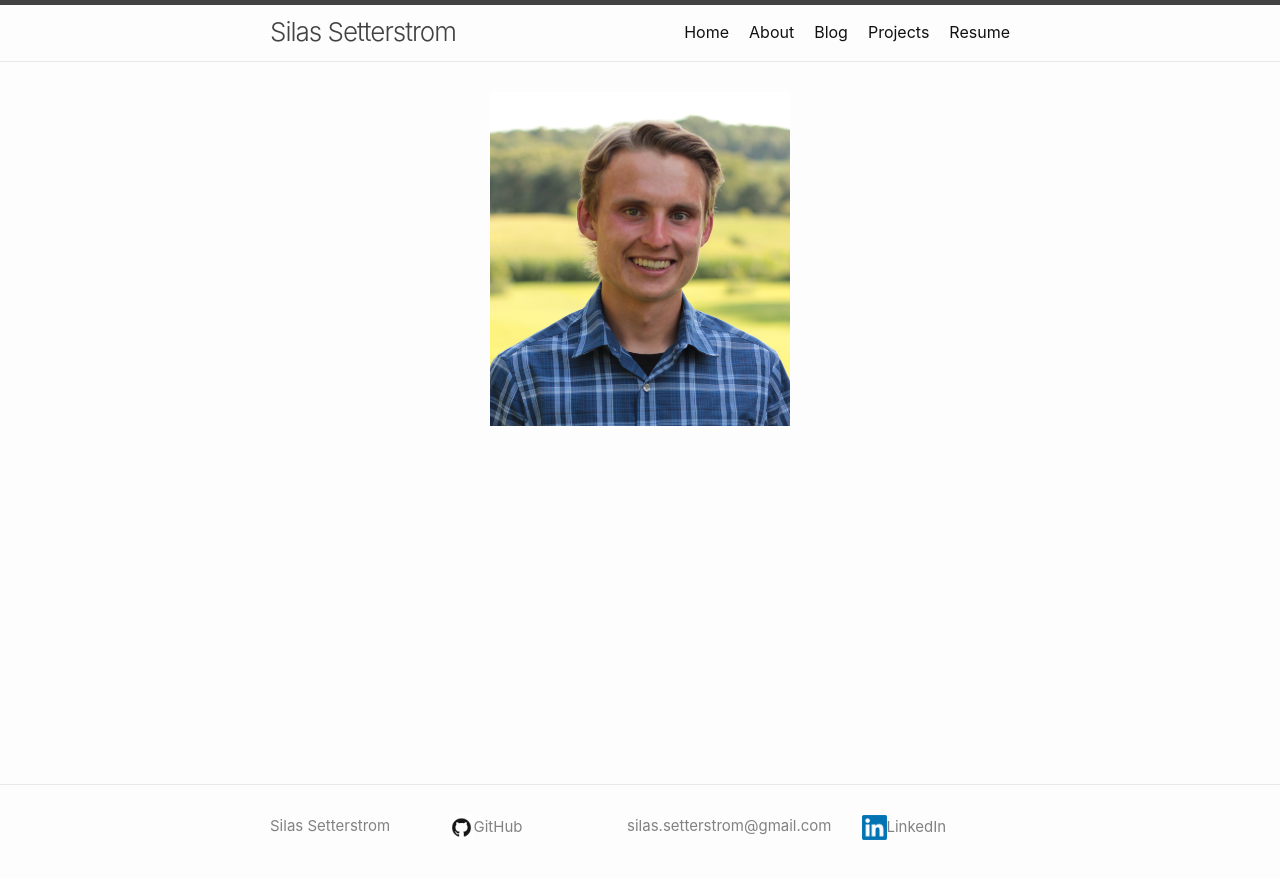
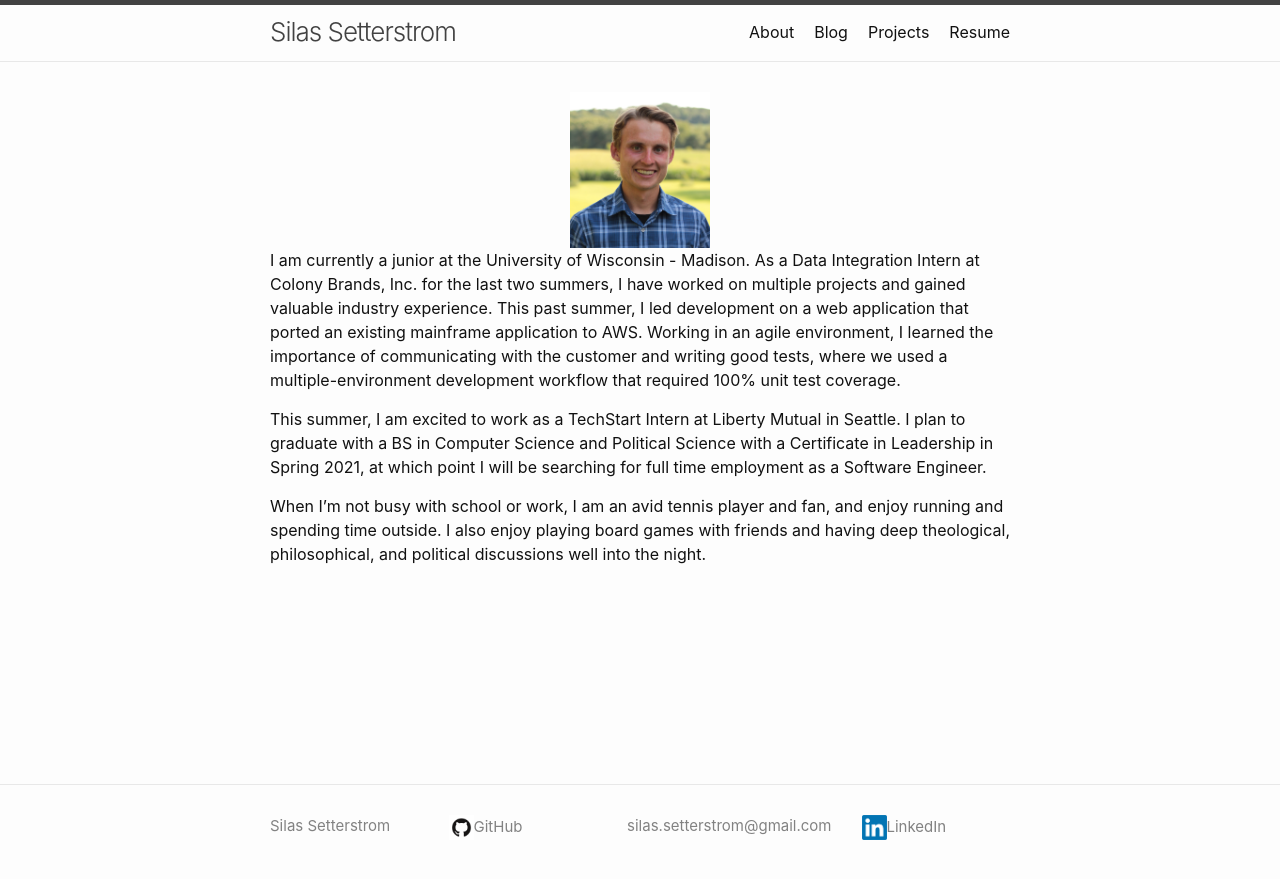
Before and after one commit to silassetterstrom/my_website, a Jekyll site: the page built from index.markdown, in a window 1280 px wide. Shown: the top 879 px of the page. Built offline with Jekyll 4.4.1, drawn with Linux system fonts in a browser that asks for light colours.

```diff
--- a/assets/css/style.scss
+++ b/assets/css/style.scss
@@ -5,7 +5,7 @@
 @import "minima-{{ site.minima.skin | default: 'classic' }}";
 
 .profile-img {
-    width: 300px;
+    width: 19%;
 }
 
 .logo-img {
--- a/index.markdown
+++ b/index.markdown
@@ -1,9 +1,24 @@
 ---
 layout: default
-title: Home
+title: About
 order: 1
 ---
 
 <div id="wrapper">
     <img src="./images/me.jpg" class="profile-img">
 </div>
+
+I am currently a junior at the University of Wisconsin - Madison. As a Data Integration Intern
+at Colony Brands, Inc. for the last two summers, I have worked on multiple projects and gained
+valuable industry experience. This past summer, I led development on a web application that
+ported an existing mainframe application to AWS. Working in an agile environment, I learned
+the importance of communicating with the customer and writing good tests, where we used a
+multiple-environment development workflow that required 100% unit test coverage.
+
+This summer, I am excited to work as a TechStart Intern at Liberty Mutual in Seattle. I plan to graduate with
+a BS in Computer Science and Political Science with a Certificate in Leadership in Spring
+2021, at which point I will be searching for full time employment as a Software Engineer.
+
+When I'm not busy with school or work, I am an avid tennis player and fan, and enjoy running and spending
+time outside. I also enjoy playing board games with friends and having deep theological, philosophical,
+and political discussions well into the night.
```
Also changed, not shown: _layouts/home.html (+1 -8 lines), _posts/2020-02-04-welcome-to-jekyll.markdown (deleted, +0 -29 lines), _posts/2020-02-06-first-post.markdown (added, +9 -0 lines), _posts/2020-02-06-second-post.markdown (added, +9 -0 lines), about.markdown (deleted, +0 -21 lines), projects.markdown (+13 -11 lines).
